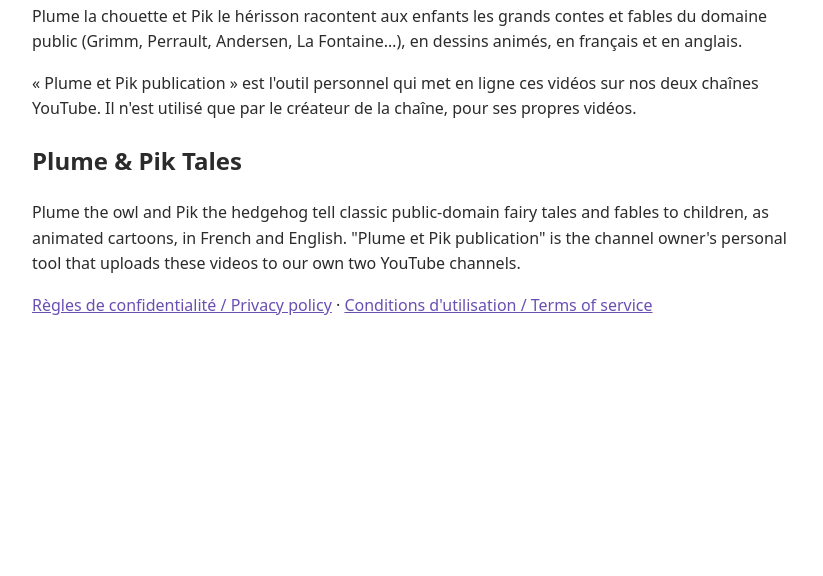
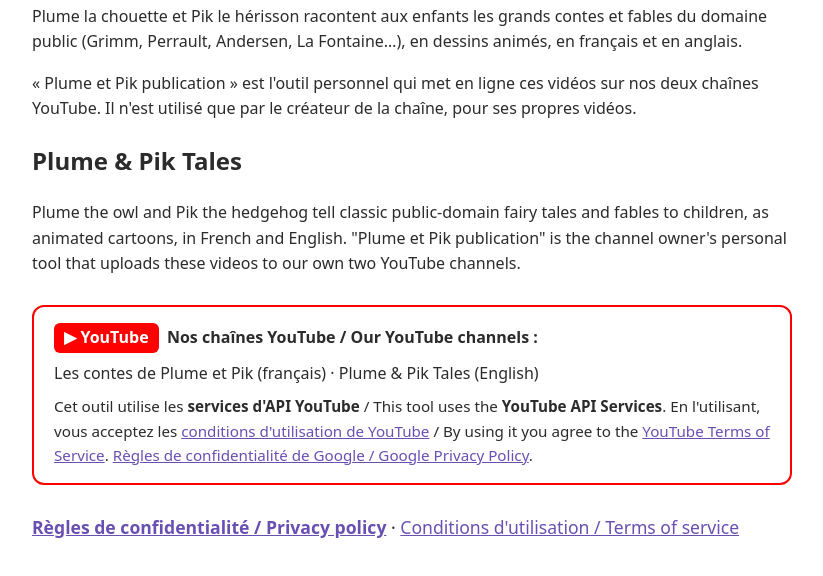
Before and after one commit to aZeiHd/plume-et-pik, a plain HTML site: page index.html in a window 1280 px wide. Shown: the part 278-854 px from the top of the page, without its empty margins (228-1051 px from the left). Before the commit the page ends 800 px from the top, so only its background shows below. Drawn offline with Linux system fonts and the light colour scheme.

Commit message:
Add files via upload

```diff
--- a/index.html
+++ b/index.html
@@ -9,5 +9,14 @@
 <p>« Plume et Pik publication » est l'outil personnel qui met en ligne ces vidéos sur nos deux chaînes YouTube. Il n'est utilisé que par le créateur de la chaîne, pour ses propres vidéos.</p>
 <h2>Plume &amp; Pik Tales</h2>
 <p>Plume the owl and Pik the hedgehog tell classic public-domain fairy tales and fables to children, as animated cartoons, in French and English. "Plume et Pik publication" is the channel owner's personal tool that uploads these videos to our own two YouTube channels.</p>
-<p><a href="confidentialite.html">Règles de confidentialité / Privacy policy</a> · <a href="conditions.html">Conditions d'utilisation / Terms of service</a></p>
+<div style="margin:28px 0;padding:16px 20px;border:2px solid #ff0000;border-radius:12px">
+<p style="margin:0 0 8px"><span style="display:inline-block;background:#ff0000;color:#fff;font-weight:700;padding:2px 10px;border-radius:6px">&#9654; YouTube</span>
+&nbsp;<strong>Nos chaînes YouTube / Our YouTube channels :</strong></p>
+<p style="margin:0">Les contes de Plume et Pik (français) · Plume &amp; Pik Tales (English)</p>
+<p style="margin:8px 0 0;font-size:.95em">Cet outil utilise les <strong>services d'API YouTube</strong> / This tool uses the <strong>YouTube API Services</strong>.
+En l'utilisant, vous acceptez les <a href="https://www.youtube.com/t/terms">conditions d'utilisation de YouTube</a> /
+By using it you agree to the <a href="https://www.youtube.com/t/terms">YouTube Terms of Service</a>.
+<a href="https://policies.google.com/privacy">Règles de confidentialité de Google / Google Privacy Policy</a>.</p>
+</div>
+<p style="font-size:1.1em"><strong><a href="confidentialite.html">Règles de confidentialité / Privacy policy</a></strong> · <a href="conditions.html">Conditions d'utilisation / Terms of service</a></p>
 </body></html>
```
Also changed, not shown: confidentialite.html (+2 -1 lines).
